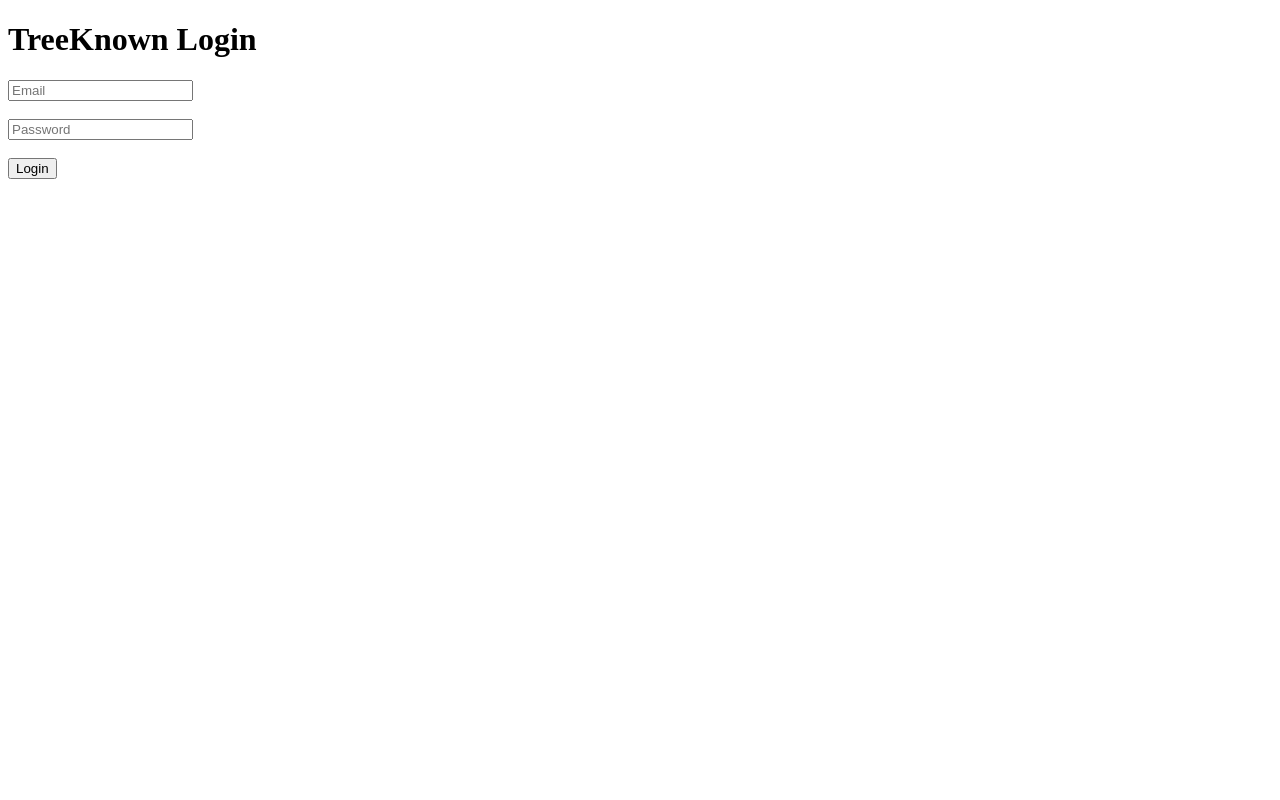
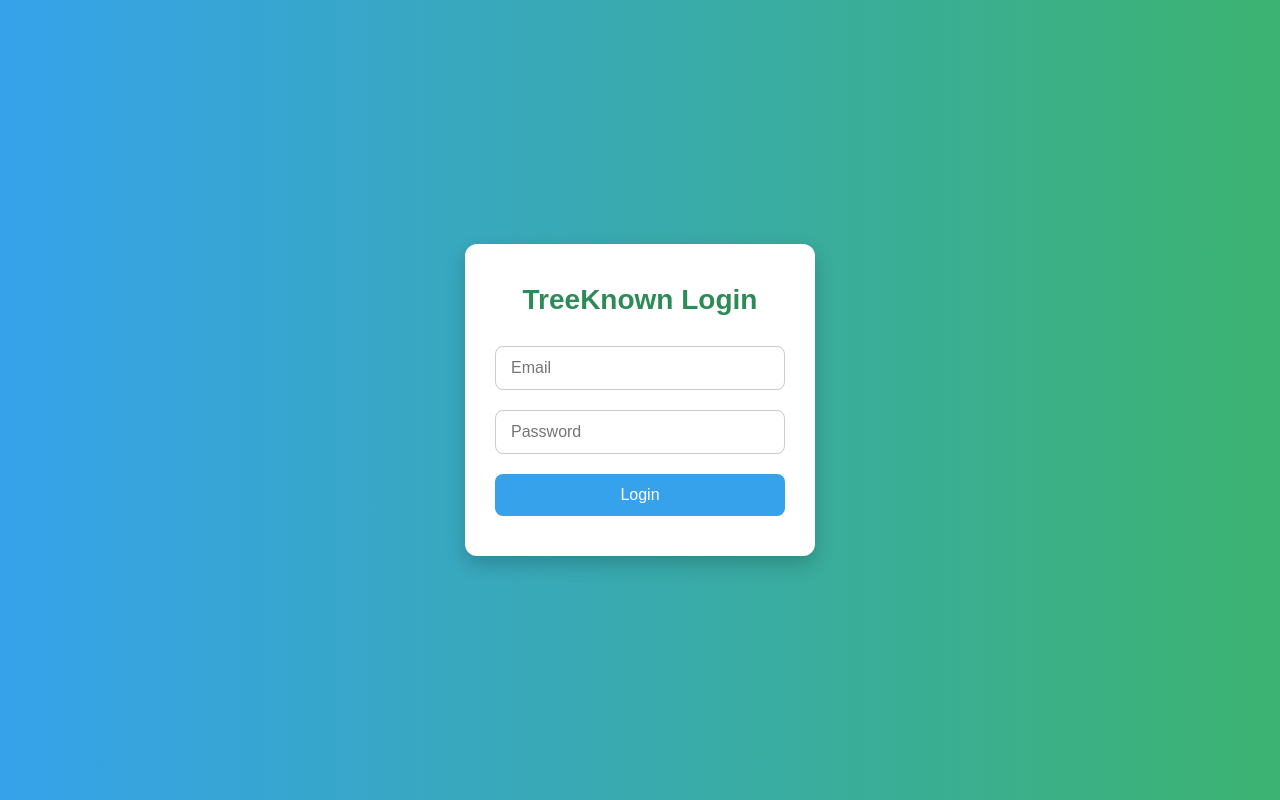
Before and after one commit to ralph2023o/TreeKnown, a PHP site: page / in a window 1280 px wide. Run offline with PHP 8.4, Linux system fonts and the light colour scheme.

Commit message:
design for login

```diff
--- a/index.php
+++ b/index.php
@@ -1,6 +1,6 @@
 <?php
+session_start();
 include __DIR__ . '/config/db.php';
-
 
 if(isset($_POST['login'])){
     $email = $_POST['email'];
@@ -30,17 +30,96 @@ if(isset($_POST['login'])){
 }
 ?>
 <!DOCTYPE html>
-<html>
+<html lang="en">
 <head>
-    <title>TreeKnown - Login</title>
+<meta charset="UTF-8">
+<meta name="viewport" content="width=device-width, initial-scale=1.0">
+<title>TreeKnown - Login</title>
+<style>
+    /* Reset some default styles */
+    * { box-sizing: border-box; margin: 0; padding: 0; font-family: Arial, sans-serif; }
+
+    body {
+        height: 100vh;
+        display: flex;
+        justify-content: center;
+        align-items: center;
+        background: linear-gradient(to right, #36A2EB, #3CB371);
+    }
+
+    .login-container {
+        background: #fff;
+        padding: 40px 30px;
+        border-radius: 12px;
+        box-shadow: 0 8px 20px rgba(0,0,0,0.2);
+        width: 350px;
+        text-align: center;
+    }
+
+    .login-container h1 {
+        margin-bottom: 30px;
+        color: #2E8B57;
+        font-size: 28px;
+    }
+
+    .login-container input[type="email"],
+    .login-container input[type="password"] {
+        width: 100%;
+        padding: 12px 15px;
+        margin-bottom: 20px;
+        border: 1px solid #ccc;
+        border-radius: 8px;
+        font-size: 16px;
+        transition: border-color 0.3s;
+    }
+
+    .login-container input[type="email"]:focus,
+    .login-container input[type="password"]:focus {
+        border-color: #36A2EB;
+        outline: none;
+    }
+
+    .login-container button {
+        width: 100%;
+        padding: 12px;
+        background: #36A2EB;
+        color: #fff;
+        border: none;
+        border-radius: 8px;
+        font-size: 16px;
+        cursor: pointer;
+        transition: background 0.3s;
+    }
+
+    .login-container button:hover {
+        background: #2E8B57;
+    }
+
+    .error {
+        margin-top: 15px;
+        color: red;
+        font-size: 14px;
+    }
+
+    @media (max-width: 400px) {
+        .login-container {
+            width: 90%;
+            padding: 30px 20px;
+        }
+    }
+</style>
 </head>
 <body>
+
+<div class="login-container">
     <h1>TreeKnown Login</h1>
     <form method="post">
-        <input type="email" name="email" placeholder="Email" required><br><br>
-        <input type="password" name="password" placeholder="Password" required><br><br>
+        <input type="email" name="email" placeholder="Email" required>
+        <input type="password" name="password" placeholder="Password" required>
         <button type="submit" name="login">Login</button>
     </form>
-    <?php if(isset($error)) echo "<p style='color:red;'>$error</p>"; ?>
+    <?php if(isset($error)) echo "<p class='error'>$error</p>"; ?>
+</div>
+
 </body>
 </html>
```
